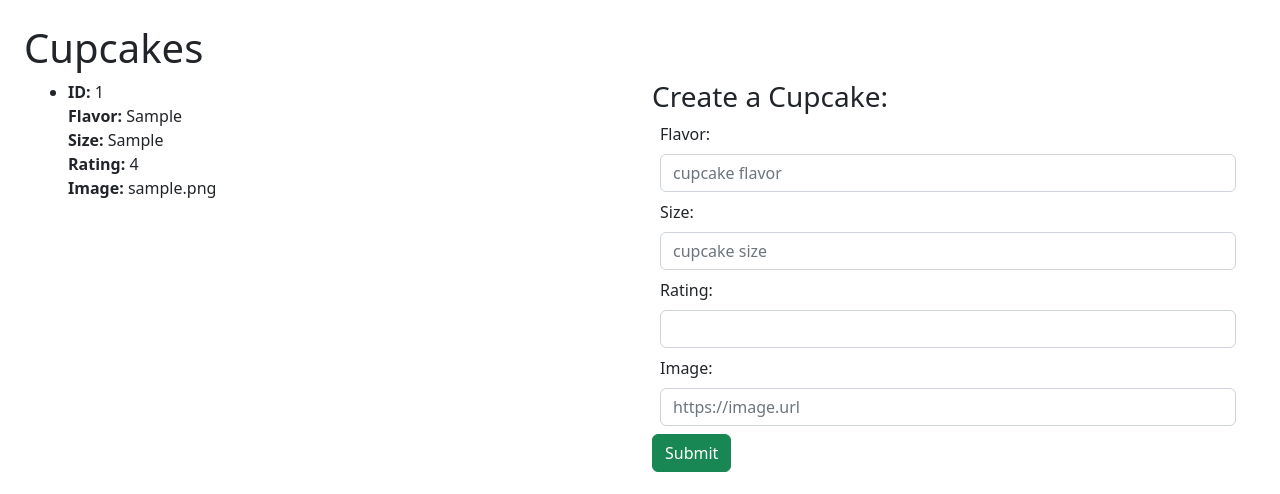
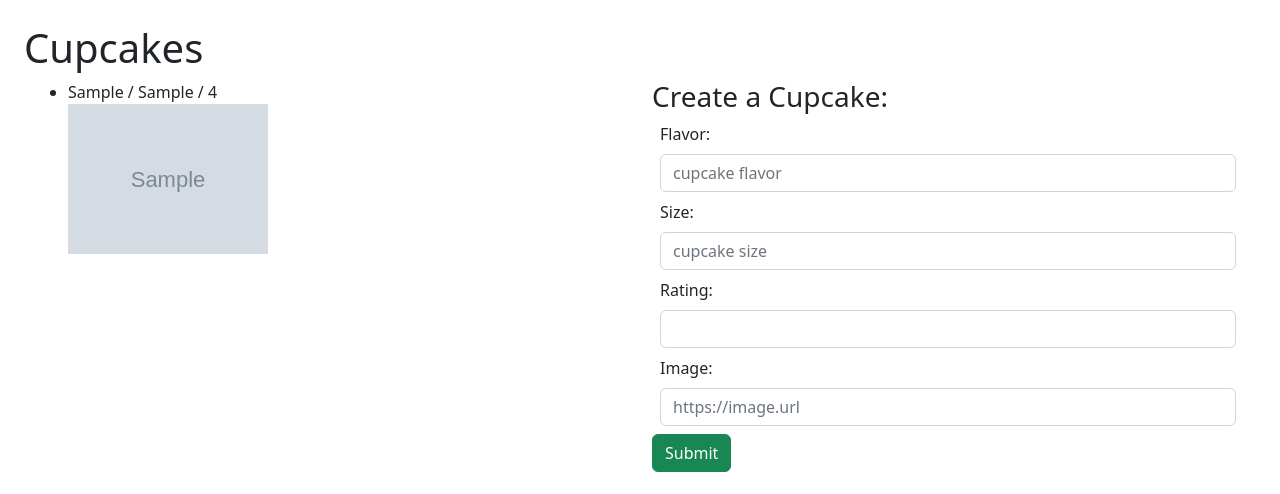
Before and after one commit to JessKelly91/flask-cupcakes-exercise, a Flask app: page / in a window 1280 px wide. Shown: the top 494 px of the page. Run offline with Flask 3, Linux system fonts and the light colour scheme; tables that the repository leaves empty hold one stand-in row (values such as "Sample post"); grey boxes marked "Sample" are stand-in pictures; some libraries are stand-ins or nearby versions.

Commit message:
updating to show actual image

```diff
--- a/app.py
+++ b/app.py
@@ -73,7 +73,7 @@ def update_cupcake(id):
     """update a single cupcake and respond with updated JSON"""
     data = request.json
 
-    cupcake = Cupcake.query.get_or_404(cupcake_id)
+    cupcake = Cupcake.query.get_or_404(id)
 
     cupcake.flavor = data['flavor']
     cupcake.rating = data['rating']
--- a/static/app.js
+++ b/static/app.js
@@ -1,62 +1,52 @@
 const $cupcakeList = $('#cupcake-list')
-const $createCupcakeSubmitBtn = $("#cupcake-form-submit-button")
+const $newCupcakeForm = $('#new-cupcake-form')
 
-async function loadPage(){
+function generateCupcakeHTML(cupcake){
+    return `
+    <div data-cupcake-id=${cupcake.id}>
+    <li>
+      ${cupcake.flavor} / ${cupcake.size} / ${cupcake.rating}
+    </li>
+    <img class="Cupcake-img"
+          src="${cupcake.image}"
+          alt="(no image provided)">
+  </div>
+    `;
+}
+
+async function showStartingCupcakes(){
     const resp = await axios.get('/api/cupcakes');
     const cupcakes = resp.data.cupcakes;
 
-    cupcakes.forEach(cupcake => {
-        const newLi = $('<li>').html(`
-            <strong>ID:</strong> ${cupcake.id} <br>
-            <strong>Flavor:</strong> ${cupcake.flavor} <br>
-            <strong>Size:</strong> ${cupcake.size} <br>
-            <strong>Rating:</strong> ${cupcake.rating} <br>
-            <strong>Image:</strong> ${cupcake.image}
-        `);
-
-        $cupcakeList.append(newLi)
-    });
+    for(let cupcake of cupcakes){
+        let newCupcake = $(generateCupcakeHTML(cupcake));
+        $cupcakeList.append(newCupcake);
+    }
 }
 
 async function handleSubmitCreateCupcake(e){
     e.preventDefault();
 
     // Gather form data
-    const flavor = $('#flavor').val();
-    const size = $('#size').val();
-    const rating = $('#rating').val();
-    const image = $('#image').val();
-
-    // Create a new cupcake object
-    const newCupcake = {
-        flavor: flavor,
-        size: size,
-        rating: parseFloat(rating),
-        image: image,
-    };
+    let flavor = $('#flavor').val();
+    let size = $('#size').val();
+    let rating = $('#rating').val();
+    let image = $('#image').val();
 
     //send post request to add new cupcake
-    const resp = await axios.post('/api/cupcakes', newCupcake);
-    console.log(resp)
-
-    // Clear the form fields
-    $('#flavor').val('');
-    $('#size').val('');
-    $('#rating').val('');
-    $('#image').val('');
+    const newCupcakeResp = await axios.post('/api/cupcakes', {
+        flavor,
+        size,
+        rating,
+        image
+    });
 
     // Add the new cupcake to the list without reloading the page
-    const newLi = $('<li>').html(`
-        <strong>ID:</strong> ${resp.data.id} <br>
-        <strong>Flavor:</strong> ${resp.data.flavor} <br>
-        <strong>Size:</strong> ${resp.data.size} <br>
-        <strong>Rating:</strong> ${resp.data.rating} <br>
-        <strong>Image:</strong> ${resp.data.image}
-    `);
-
-    $cupcakeList.append(newLi)
+    let newCupcake = $(generateCupcakeHTML(newCupcakeResp.data));
+    $cupcakeList.append(newCupcake);
+    $newCupcakeForm.trigger("reset");
 };
 
-$createCupcakeSubmitBtn.on("click", handleSubmitCreateCupcake);
+$newCupcakeForm.on("submit", handleSubmitCreateCupcake);
 
-$(document).ready(loadPage)
+$(showStartingCupcakes)
--- /dev/null
+++ b/static/styles.css
@@ -0,0 +1,4 @@
+.Cupcake-img {
+    max-width: 200px;
+    max-height: 200px;
+  }
--- a/templates/homepage.html
+++ b/templates/homepage.html
@@ -5,6 +5,7 @@
     <meta name="viewport" content="width=device-width, initial-scale=1.0">
     <title>Document</title>
     <link rel="stylesheet" href="https://cdn.jsdelivr.net/npm/bootstrap@5.2.3/dist/css/bootstrap.min.css">
+    <link rel="stylesheet" href="/static/styles.css">
 </head>
 <body class="m-4">
     <h1>Cupcakes</h1>
@@ -19,7 +20,7 @@
 
             <div class="col">
                 <h3>Create a Cupcake:</h3>
-                <form method="POST">
+                <form action="/api/cupcakes" id="new-cupcake-form" method="POST">
                     <div class="m-2">
                         <label for="flavor" class="form-label">Flavor:</label>
                         <input type="text"  name="flavor" id="flavor" placeholder="cupcake flavor" class="form-control">
@@ -30,7 +31,7 @@
                     </div>
                     <div class="m-2">
                         <label for="rating" class="form-label">Rating:</label>
-                        <input id="rating" name="rating" type="number" min="0" max="5" class="form-control">
+                        <input id="rating" name="rating" type="number" min="0" max="10" class="form-control">
                     </div>
                     <div class="m-2">
                         <label for="image" class="form-label">Image:</label>
```
